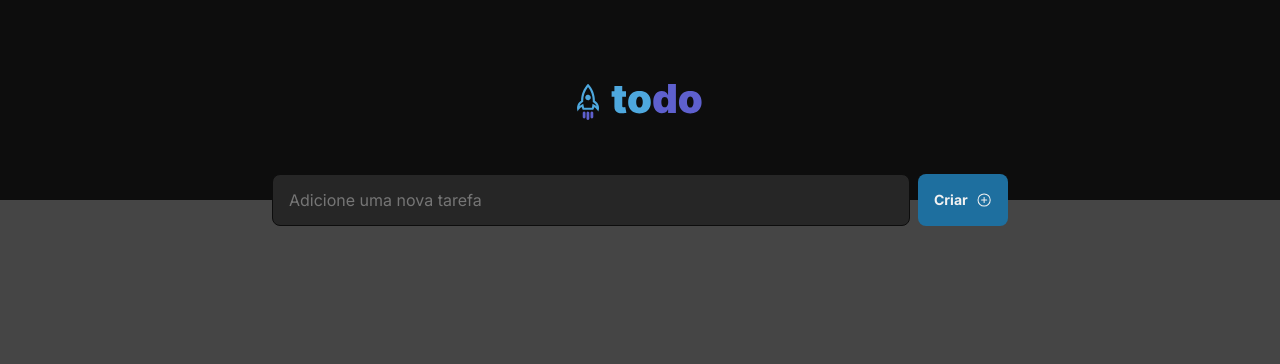
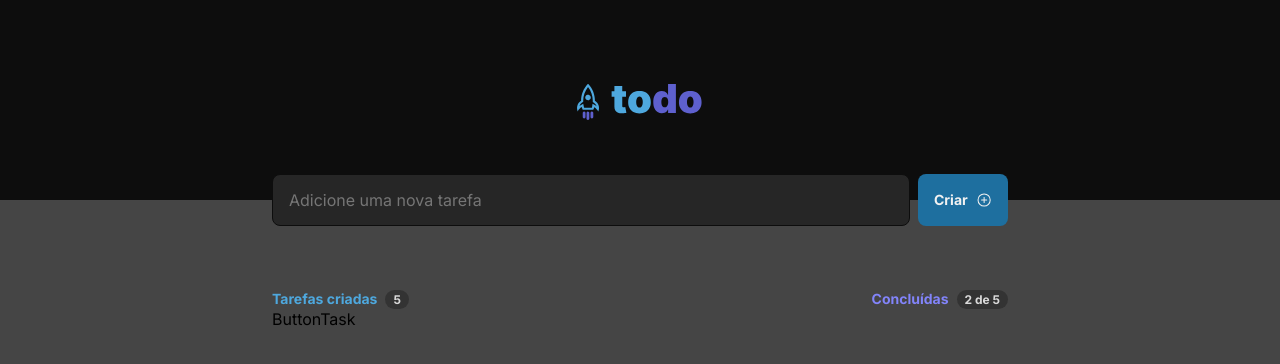
Before and after one commit to alucard93/to-do-list-rockeatseat, a React (Vite) app: page / in a window 1280 px wide. Shown: the top 364 px of the page. Built offline with nearby package versions, Linux system fonts and the light colour scheme.

Commit message:
feat: Task
- criação do componente TopTask;
- estilização do componente TopTask;

```diff
--- /dev/null
+++ b/src/components/Task/ButtonTask/ButtonTask.tsx
@@ -0,0 +1,6 @@
+
+export const ButtonTask = () => {
+  return (
+    <div>ButtonTask</div>
+  )
+}
--- a/src/components/Task/Task.tsx
+++ b/src/components/Task/Task.tsx
@@ -1,5 +1,12 @@
+import { ButtonTask } from "./ButtonTask/ButtonTask";
+import { Toptask } from "./TopTask/Toptask";
 import { TaskStyled } from "./style";
 
 export const Task = () => {
-  return <TaskStyled>Task</TaskStyled>;
+  return (
+    <TaskStyled>
+      <Toptask />
+      <ButtonTask />
+    </TaskStyled>
+  );
 };
--- /dev/null
+++ b/src/components/Task/TopTask/Toptask.tsx
@@ -0,0 +1,16 @@
+import { TopTaskStyled } from "./style";
+
+export const Toptask = () => {
+  return (
+    <TopTaskStyled>
+      <div className="create-task">
+        <span className="tasks">Tarefas criadas</span>
+        <span className="quantity">5</span>
+      </div>
+      <div className="completed-tasks">
+        <span className="completed">Concluídas</span>
+        <span className="quantity">2 de 5</span>
+      </div>
+    </TopTaskStyled>
+  );
+};
--- /dev/null
+++ b/src/components/Task/TopTask/style.ts
@@ -0,0 +1,48 @@
+import styled from "styled-components";
+
+export const TopTaskStyled = styled.article`
+  width: 100%;
+  display: flex;
+  justify-content: space-between;
+
+  .create-task {
+    gap: 8px;
+  }
+
+  .create-task > .tasks {
+    font-weight: 700;
+    font-size: 14px;
+    line-height: 17px;
+    color: ${({ theme }) => theme.blue};
+  }
+
+  .quantity {
+    display: flex;
+    flex-direction: column;
+    justify-content: center;
+    align-items: center;
+    padding: 2px 8px;
+    gap: 10px;
+
+    background: ${({ theme }) => theme["gray-400"]};
+    border-radius: 999px;
+
+    font-style: normal;
+    font-weight: 700;
+    font-size: 12px;
+    line-height: 15px;
+    color: ${({ theme }) => theme["gray-200"]};
+  }
+
+  .completed-tasks {
+    justify-content: flex-end;
+    gap: 8px;
+  }
+
+  .completed {
+    font-weight: 700;
+    font-size: 14px;
+    line-height: 17px;
+    color: ${({ theme }) => theme.purple };
+  }
+`;
--- a/src/components/Task/style.ts
+++ b/src/components/Task/style.ts
@@ -1,3 +1,6 @@
 import styled from "styled-components";
 
-export const TaskStyled = styled.div``
+export const TaskStyled = styled.div`
+  flex-direction: column;
+
+`
--- a/src/pages/Home/Home.tsx
+++ b/src/pages/Home/Home.tsx
@@ -1,13 +1,21 @@
 import { Header } from "../../components/Header/Header";
 import { Form } from "../../components/Form/Form";
 import { HomeStyled } from "./style";
+import { Task } from "../../components/Task/Task";
 
 export const Home = () => {
   return (
     <HomeStyled>
       <Header />
       <main className="content">
-        <Form />
+        <section className="container">
+          <div className="content-form">
+            <Form />
+          </div>
+          <div className="content-task">
+            <Task />
+          </div>
+        </section>
       </main>
     </HomeStyled>
   );
--- a/src/pages/Home/style.ts
+++ b/src/pages/Home/style.ts
@@ -7,7 +7,24 @@ export const HomeStyled = styled.div`
 
   main {
     display: flex;
+    flex-direction: column;
+    align-items: center;
+    width: 100%;
+
+  }
+
+  .container {
+    flex-direction: column;
+    max-width: 736px;
+    gap: 64px;
+  }
+
+  .content-form {
     justify-content: center;
-    width: 100%;
+  }
+
+  .content-task {
+    display: flex;
+    justify-content: center;
   }
 `;
```
Also changed, not shown: src/components/Task/ButtonTask/styles.ts (added).
